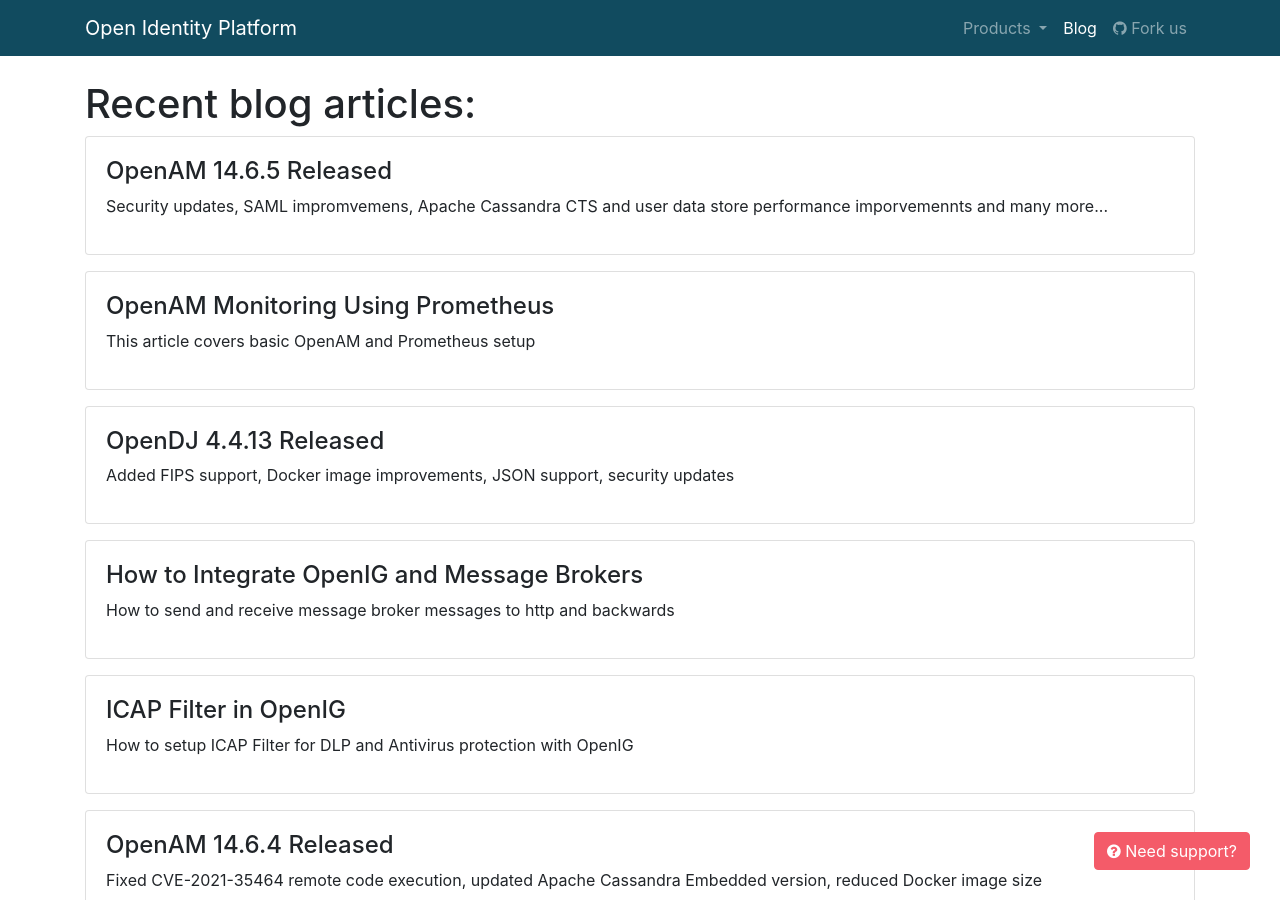
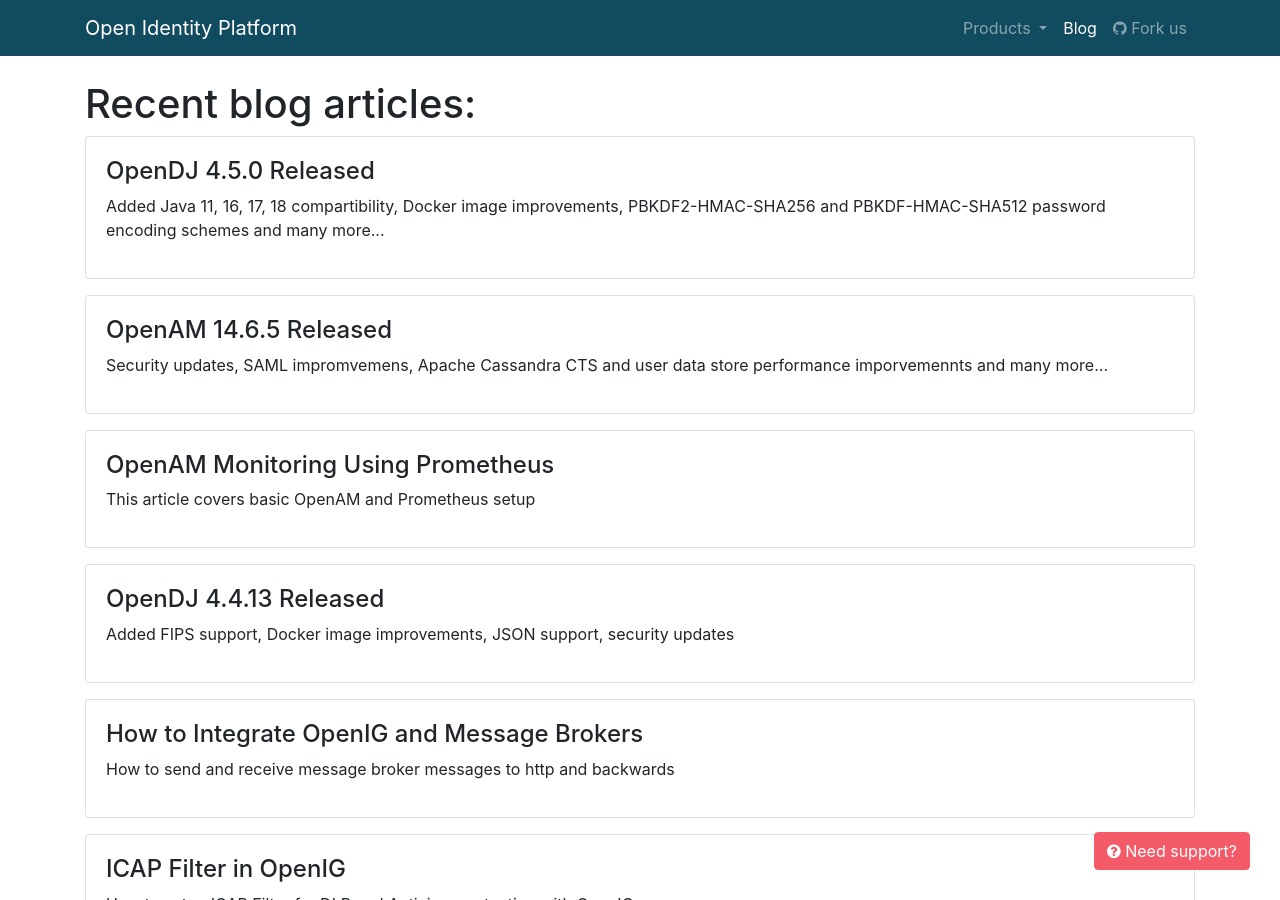
Before and after one commit to OpenIdentityPlatform/OpenIdentityPlatform.org, a Jekyll site: the page built from blog/index.html, in a window 1280 px wide and 900 px high. Built offline with Jekyll 4.4.1, drawn with Linux system fonts in a browser that asks for light colours.

Commit message:
OpenDJ 4.5.0 Released (#108)

```diff
--- a/_data/blogposts.yml
+++ b/_data/blogposts.yml
@@ -1,3 +1,7 @@
+-
+  title: 'OpenDJ 4.5.0 Released'
+  link: '/blog/opendj-4-5-0-released'
+  description: 'Added Java 11, 16, 17, 18 compartibility, Docker image improvements, PBKDF2-HMAC-SHA256 and PBKDF-HMAC-SHA512 password encoding schemes and many more...'
 -
   title: 'OpenAM 14.6.5 Released'
   link: '/blog/openam-14-6-5-released'
--- /dev/null
+++ b/blog/opendj-4-5-0-released.md
@@ -0,0 +1,31 @@
+---
+layout: home
+landing-title: "OpenDJ 4.5.0 Released"
+landing-title2: "OpenDJ 4.5.0 Released"
+description: Open Identity Community just released OpenDJ v4.5.0
+keywords: 'OpenDJ, Directory Service, Directory Services, LDAP, Open Identity Platform, Docker'
+imageurl: 'opendj-og.png'
+share-buttons: true
+---
+# OpenDJ 4.5.0 Released
+[Download](https://github.com/OpenIdentityPlatform/OpenDJ/releases/tag/4.5.0)
+## What's new
+
+### Improvements
+* Build with Java 11, 16, 17, 18
+* Implement PBKDF2-HMAC-SHA256 and PBKDF-HMAC-SHA512 password encoding schemes
+* Added support for Active Directory attributes userAccountControl, msDS-UserAccountDisabled and pwdLastSet
+* Switched base Docker image to Java 17
+
+
+### Bug Fixes
+* Fixed Windows install to path with spaces
+* Fixed other issues ([more details](https://github.com/OpenIdentityPlatform/OpenDJ/compare/4.4.14...4.5.0))
+
+## Thanks for the contibutions
+
+<i id="vharseko"><i>1. <a href="https://github.com/vharseko" target="_blank">vharseko</a></i>
+
+<i id="lscorcia "><i>2. <a href="https://github.com/lscorcia " target="_blank">adipose</a></i>
+
+<i id="Dieken"><i>3. <a href="https://github.com/Dieken" target="_blank">Dieken</a></i>
```
